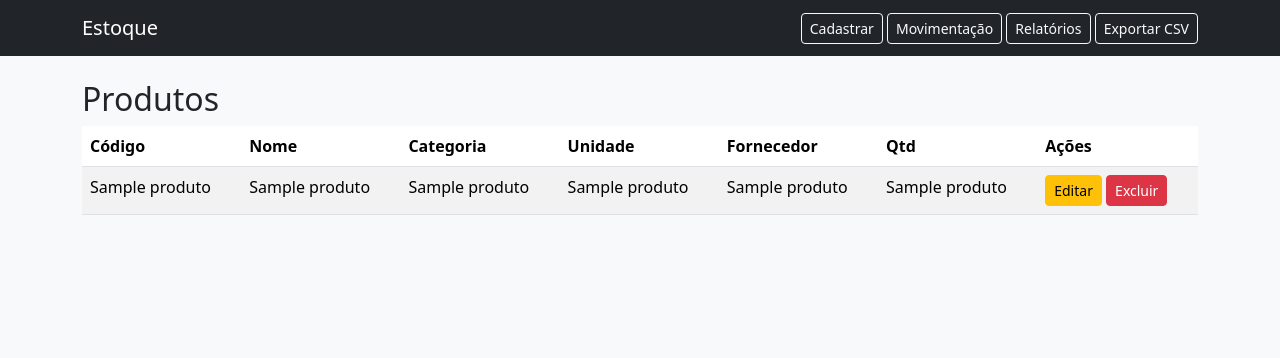
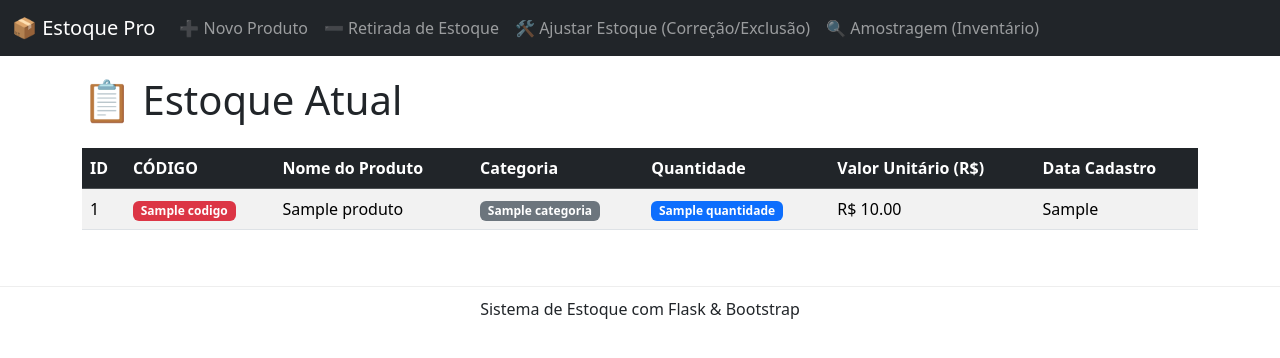
Before and after one commit to srphilip/estqoue-app, a Flask app: template templates/index.html in a window 1280 px wide. Shown: the top 358 px of the page. Run offline with Flask 3, Linux system fonts and the light colour scheme; the template is opened without the code that fills it: most values are stand-ins (such as "Sample title", 1, 10 or a date in 2020); some libraries are stand-ins or nearby versions.

Commit message:
ver gemini

```diff
--- a/app.py
+++ b/app.py
@@ -1,163 +1,315 @@
-from flask import Flask, render_template, request, redirect, url_for, jsonify, send_file
-import sqlite3
+# app.py (Código final para Render.com com PostgreSQL)
+
+from flask import Flask, render_template, request, redirect, url_for
 import pandas as pd
-import io
 from datetime import datetime
+import os
+import random
+import psycopg2
+from psycopg2 import extras
 
-app = Flask(__name__)
-DB_NAME = "inventory.db"
+# --- VARIÁVEIS DE CONEXÃO POSTGRES ---
+# O Render fornece a URL completa via variável de ambiente 'DATABASE_URL'
+DATABASE_URL = os.environ.get("DATABASE_URL")
 
-# ------------------ BANCO ------------------
-def init_db():
-    conn = sqlite3.connect(DB_NAME)
-    c = conn.cursor()
-    c.execute('''CREATE TABLE IF NOT EXISTS produtos (
-                    id INTEGER PRIMARY KEY AUTOINCREMENT,
-                    codigo TEXT UNIQUE,
-                    nome TEXT,
-                    categoria TEXT,
-                    unidade TEXT,
-                    fornecedor TEXT,
-                    quantidade INTEGER
-                )''')
-    c.execute('''CREATE TABLE IF NOT EXISTS movimentacoes (
-                    id INTEGER PRIMARY KEY AUTOINCREMENT,
-                    produto_id INTEGER,
-                    tipo TEXT,
-                    quantidade INTEGER,
-                    data TEXT,
-                    FOREIGN KEY(produto_id) REFERENCES produtos(id)
-                )''')
-    conn.commit()
-    conn.close()
+if DATABASE_URL and DATABASE_URL.startswith("postgres://"):
+    # Corrigir o formato da URL para a biblioteca psycopg2
+    DATABASE_URL = "postgresql://" + DATABASE_URL[len("postgres://"):]
 
-def gerar_codigo():
-    conn = sqlite3.connect(DB_NAME)
-    c = conn.cursor()
-    c.execute("SELECT COUNT(*) FROM produtos")
-    count = c.fetchone()[0] + 1
-    conn.close()
-    return f"P{count:03d}"
+# Variáveis locais de fallback (apenas para testar no seu PC antes do deploy)
+DB_HOST = os.environ.get("DB_HOST", "localhost")
+DB_NAME = os.environ.get("DB_NAME", "estoque_db")
+DB_USER = os.environ.get("DB_USER", "postgres")
+DB_PASS = os.environ.get("DB_PASS", "sua_senha_secreta_local")
+DB_PORT = os.environ.get("DB_PORT", "5432")
 
-# ------------------ ROTAS ------------------
+app = Flask(__name__, template_folder='.')
+
+
+# --- Funções de Banco de Dados ---
+
+def get_db_connection():
+    """Conecta ao banco de dados PostgreSQL."""
+    try:
+        if DATABASE_URL:
+            conn = psycopg2.connect(DATABASE_URL)
+        else:
+            # Conexão local para testes
+            conn = psycopg2.connect(host=DB_HOST, database=DB_NAME, user=DB_USER, password=DB_PASS, port=DB_PORT)
+        return conn
+    except Exception as e:
+        print(f"ERRO DE CONEXÃO AO POSTGRES: {e}")
+        raise ConnectionError("Falha na conexão com o banco de dados PostgreSQL.")
+
+def executar_query(query, params=None, fetch_mode='none'):
+    """Função centralizada para executar comandos e queries no PG."""
+    conn = None
+    resultado = None
+    try:
+        conn = get_db_connection()
+        # Usamos DictCursor para que os resultados venham como dicionários (fácil para Flask e Pandas)
+        cur = conn.cursor(cursor_factory=extras.DictCursor)
+        cur.execute(query, params)
+
+        if fetch_mode == 'one':
+            resultado = cur.fetchone()
+        elif fetch_mode == 'all':
+            # Converte os resultados do cursor para lista de dicionários padrão
+            resultado = [dict(row) for row in cur.fetchall()]
+
+        conn.commit()
+        cur.close()
+        return resultado
+
+    except Exception as e:
+        if conn:
+            conn.rollback()
+        print(f"Erro na execução da Query: {e}")
+        return [] if fetch_mode == 'all' else None
+    finally:
+        if conn:
+            conn.close()
+
+def gerar_proximo_codigo():
+    """Busca o ID máximo para gerar o próximo código (P001, P002...)."""
+    query = 'SELECT MAX(id) FROM produtos'
+    resultado = executar_query(query, fetch_mode='one')
+
+    last_id = resultado[0] if resultado and resultado[0] is not None else 0
+
+    next_id = last_id + 1
+    return f'P{next_id:03d}'
+
+def create_table():
+    """Cria as tabelas de produtos e movimentações no PostgreSQL."""
+    # Tabela PRODUTOS (com SERIAL PRIMARY KEY e VARCHAR)
+    query_produtos = '''
+        CREATE TABLE IF NOT EXISTS produtos (
+            id SERIAL PRIMARY KEY,
+            codigo VARCHAR(10) UNIQUE NOT NULL,
+            nome VARCHAR(255) NOT NULL,
+            categoria VARCHAR(100),
+            quantidade INTEGER NOT NULL,
+            valor_unitario NUMERIC(10, 2),
+            data_cadastro VARCHAR(50)
+        );
+    '''
+    executar_query(query_produtos)
+
+    # Tabela MOVIMENTACOES (para auditoria)
+    query_movimentacoes = '''
+        CREATE TABLE IF NOT EXISTS movimentacoes (
+            id SERIAL PRIMARY KEY,
+            produto_id INTEGER REFERENCES produtos(id),
+            tipo VARCHAR(50) NOT NULL, -- ENTRADA, SAIDA, AJUSTE_ENTRADA, AJUSTE_SAIDA
+            quantidade INTEGER NOT NULL,
+            data_movimentacao VARCHAR(50)
+        );
+    '''
+    executar_query(query_movimentacoes)
+
+# Tenta criar a tabela na inicialização (Render.com)
+try:
+    create_table()
+except ConnectionError:
+    print("Aguardando credenciais de conexão do PostgreSQL...")
+
+
+# --- Rotas da Aplicação ---
+
 @app.route('/')
 def index():
-    conn = sqlite3.connect(DB_NAME)
-    c = conn.cursor()
-    c.execute("SELECT * FROM produtos")
-    produtos = c.fetchall()
-    conn.close()
+    query = 'SELECT * FROM produtos ORDER BY id DESC'
+    produtos = executar_query(query, fetch_mode='all')
     return render_template('index.html', produtos=produtos)
 
-@app.route('/add', methods=['GET', 'POST'])
-def add_product():
+@app.route('/adicionar', methods=('GET', 'POST'))
+def adicionar_produto():
     if request.method == 'POST':
         nome = request.form['nome']
         categoria = request.form['categoria']
-        unidade = request.form['unidade']
-        fornecedor = request.form['fornecedor']
-        quantidade = int(request.form['quantidade'])
-        codigo = gerar_codigo()
 
-        conn = sqlite3.connect(DB_NAME)
-        c = conn.cursor()
-        c.execute("INSERT INTO produtos (codigo, nome, categoria, unidade, fornecedor, quantidade) VALUES (?, ?, ?, ?, ?, ?)",
-                  (codigo, nome, categoria, unidade, fornecedor, quantidade))
-        conn.commit()
-        conn.close()
+        try:
+            quantidade = int(request.form['quantidade'])
+            valor = float(request.form['valor'].replace(',', '.'))
+        except ValueError:
+            return render_template('adicionar.html', mensagem=("danger", "Erro: Quantidade e Valor devem ser números válidos.")), 400
+
+        codigo = gerar_proximo_codigo()
+        data_cadastro = datetime.now().strftime('%Y-%m-%d %H:%M:%S')
+
+        # Conexão manual para garantir o ID retornado e registrar as duas ações em sequência
+        conn = None
+        try:
+            conn = get_db_connection()
+            cur = conn.cursor()
+
+            # 1. Inserir produto e obter o ID (PostgreSQL RETURNING ID)
+            query_insert_produto = "INSERT INTO produtos (codigo, nome, categoria, quantidade, valor_unitario, data_cadastro) VALUES (%s, %s, %s, %s, %s, %s) RETURNING id"
+            params_insert_produto = (codigo, nome, categoria, quantidade, valor, data_cadastro)
+            cur.execute(query_insert_produto, params_insert_produto)
+            produto_id = cur.fetchone()[0]
+
+            # 2. Registrar MOVIMENTACAO de ENTRADA (Cadastro Inicial)
+            query_insert_mov = "INSERT INTO movimentacoes (produto_id, tipo, quantidade, data_movimentacao) VALUES (%s, %s, %s, %s)"
+            params_insert_mov = (produto_id, 'ENTRADA', quantidade, data_cadastro)
+            cur.execute(query_insert_mov, params_insert_mov)
+
+            conn.commit()
+
+        except Exception as e:
+            if conn: conn.rollback()
+            print(f"Erro no cadastro e movimento: {e}")
+            return render_template('adicionar.html', mensagem=("danger", "Erro: Falha ao cadastrar o produto e a movimentação.")), 500
+        finally:
+            if conn: conn.close()
+
         return redirect(url_for('index'))
 
-    return render_template('add_product.html')
+    return render_template('adicionar.html')
 
-@app.route('/edit/<int:id>', methods=['GET', 'POST'])
-def edit_product(id):
-    conn = sqlite3.connect(DB_NAME)
-    c = conn.cursor()
+@app.route('/retirada', methods=('GET', 'POST'))
+def retirada():
+    mensagem = None
     if request.method == 'POST':
-        nome = request.form['nome']
-        categoria = request.form['categoria']
-        unidade = request.form['unidade']
-        fornecedor = request.form['fornecedor']
-        quantidade = int(request.form['quantidade'])
-        c.execute("UPDATE produtos SET nome=?, categoria=?, unidade=?, fornecedor=?, quantidade=? WHERE id=?",
-                  (nome, categoria, unidade, fornecedor, quantidade, id))
-        conn.commit()
-        conn.close()
-        return redirect(url_for('index'))
+        codigo = request.form['codigo'].strip().upper()
+        try:
+            quantidade_retirada = int(request.form['quantidade'])
+        except ValueError:
+            mensagem = ("danger", "Erro: A quantidade deve ser um número inteiro.")
+            return render_template('retirada.html', mensagem=mensagem)
 
-    c.execute("SELECT * FROM produtos WHERE id=?", (id,))
-    produto = c.fetchone()
-    conn.close()
-    return render_template('edit_product.html', produto=produto)
+        query_select = 'SELECT id, quantidade, nome FROM produtos WHERE codigo = %s'
+        produto = executar_query(query_select, (codigo,), fetch_mode='one')
 
-@app.route('/delete/<int:id>')
-def delete_product(id):
-    conn = sqlite3.connect(DB_NAME)
-    c = conn.cursor()
-    c.execute("DELETE FROM produtos WHERE id=?", (id,))
-    conn.commit()
-    conn.close()
-    return redirect(url_for('index'))
+        if produto is None:
+            mensagem = ("danger", f"Erro: Produto com código '{codigo}' não encontrado no estoque.")
+        elif quantidade_retirada <= 0:
+            mensagem = ("warning", "A quantidade de retirada deve ser positiva.")
+        elif quantidade_retirada > produto['quantidade']:
+            mensagem = ("danger", f"Erro: Estoque insuficiente! Existem apenas {produto['quantidade']} unidades do produto {produto['nome']} (Código: {codigo}).")
+        else:
+            nova_quantidade = produto['quantidade'] - quantidade_retirada
+            data_movimentacao = datetime.now().strftime('%Y-%m-%d %H:%M:%S')
 
-@app.route('/movimentacao', methods=['GET', 'POST'])
-def movimentacao():
-    conn = sqlite3.connect(DB_NAME)
-    c = conn.cursor()
+            # 1. Update PRODUTOS quantity
+            query_update_produto = 'UPDATE produtos SET quantidade = %s WHERE codigo = %s'
+            params_update = (nova_quantidade, codigo)
+            executar_query(query_update_produto, params_update)
 
+            # 2. Insert record into MOVIMENTACOES table
+            query_insert_mov = "INSERT INTO movimentacoes (produto_id, tipo, quantidade, data_movimentacao) VALUES (%s, %s, %s, %s)"
+            params_insert = (produto['id'], 'SAIDA', quantidade_retirada, data_movimentacao)
+            executar_query(query_insert_mov, params_insert)
+
+            mensagem = ("success", f"Sucesso! Retirada de {quantidade_retirada} unidades de {produto['nome']} (Código: {codigo}) registrada. Novo estoque: {nova_quantidade}.")
+
+    return render_template('retirada.html', mensagem=mensagem)
+
+@app.route('/atualizar_estoque', methods=('GET', 'POST'))
+def atualizar_estoque():
+    mensagem = None
     if request.method == 'POST':
-        produto_id = int(request.form['produto'])
-        tipo = request.form['tipo']
-        quantidade = int(request.form['quantidade'])
-        data = datetime.now().strftime("%Y-%m-%d %H:%M:%S")
+        codigo = request.form.get('codigo', '').strip().upper()
+        data_movimentacao = datetime.now().strftime('%Y-%m-%d %H:%M:%S')
 
-        # Atualiza estoque
-        if tipo == 'saida':
-            c.execute("UPDATE produtos SET quantidade = quantidade - ? WHERE id=?", (quantidade, produto_id))
+        # --- Lógica de EXCLUSÃO ---
+        if 'btn_excluir' in request.form:
+            if not codigo:
+                mensagem = ("danger", "Erro: O código do produto é obrigatório para a exclusão.")
+            else:
+                query_select = 'SELECT id, nome FROM produtos WHERE codigo = %s'
+                produto = executar_query(query_select, (codigo,), fetch_mode='one')
+
+                if produto is None:
+                    mensagem = ("danger", f"Erro: Produto com código '{codigo}' não encontrado para exclusão.")
+                else:
+                    # 1. Remover MOVIMENTACOES (Regras de FOREIGN KEY)
+                    query_delete_mov = 'DELETE FROM movimentacoes WHERE produto_id = %s'
+                    executar_query(query_delete_mov, (produto['id'],))
+
+                    # 2. Remover PRODUTO
+                    query_delete_prod = 'DELETE FROM produtos WHERE codigo = %s'
+                    executar_query(query_delete_prod, (codigo,))
+
+                    mensagem = ("success", f"Sucesso! O produto '{produto['nome']}' (Código: {codigo}) foi EXCLUÍDO permanentemente do estoque e seu histórico removido.")
+
+            return render_template('atualizar.html', mensagem=mensagem)
+
+        # --- Lógica de AJUSTE/ATUALIZAÇÃO DE QUANTIDADE ---
+        try:
+            nova_quantidade = int(request.form.get('nova_quantidade', -1))
+        except ValueError:
+            mensagem = ("danger", "Erro: A nova quantidade deve ser um número inteiro.")
+            return render_template('atualizar.html', mensagem=mensagem)
+
+        query_select = 'SELECT id, quantidade, nome FROM produtos WHERE codigo = %s'
+        produto = executar_query(query_select, (codigo,), fetch_mode='one')
+
+        if produto is None:
+            mensagem = ("danger", f"Erro: Produto com código '{codigo}' não encontrado.")
+        elif nova_quantidade < 0:
+            mensagem = ("danger", "Erro: A quantidade de estoque não pode ser negativa.")
         else:
-            c.execute("UPDATE produtos SET quantidade = quantidade + ? WHERE id=?", (quantidade, produto_id))
+            diferenca = nova_quantidade - produto['quantidade']
 
-        # Registra movimentação
-        c.execute("INSERT INTO movimentacoes (produto_id, tipo, quantidade, data) VALUES (?, ?, ?, ?)",
-                  (produto_id, tipo, quantidade, data))
-        conn.commit()
-        conn.close()
-        return redirect(url_for('movimentacao'))
+            if diferenca != 0:
+                # 1. Update PRODUTOS quantity
+                query_update_produto = 'UPDATE produtos SET quantidade = %s WHERE codigo = %s'
+                params_update = (nova_quantidade, codigo)
+                executar_query(query_update_produto, params_update)
 
-    c.execute("SELECT id, nome FROM produtos")
-    produtos = c.fetchall()
-    conn.close()
-    return render_template('movimentacao.html', produtos=produtos)
+                # 2. Insert record into MOVIMENTACOES table
+                tipo_mov = 'AJUSTE_ENTRADA' if diferenca > 0 else 'AJUSTE_SAIDA'
+                quantidade_mov = abs(diferenca)
 
-@app.route('/relatorios')
-def relatorios():
-    conn = sqlite3.connect(DB_NAME)
-    c = conn.cursor()
-    c.execute('''SELECT m.id, p.nome, m.tipo, m.quantidade, m.data
-                 FROM movimentacoes m
-                 JOIN produtos p ON p.id = m.produto_id
-                 ORDER BY m.data DESC''')
-    dados = c.fetchall()
-    conn.close()
-    return render_template('relatorios.html', dados=dados)
+                query_insert_mov = "INSERT INTO movimentacoes (produto_id, tipo, quantidade, data_movimentacao) VALUES (%s, %s, %s, %s)"
+                params_insert = (produto['id'], tipo_mov, quantidade_mov, data_movimentacao)
+                executar_query(query_insert_mov, params_insert)
 
-@app.route('/exportar')
-def exportar():
-    conn = sqlite3.connect(DB_NAME)
-    df = pd.read_sql_query("SELECT * FROM produtos", conn)
-    conn.close()
-    output = io.BytesIO()
-    df.to_csv(output, index=False)
-    output.seek(0)
-    return send_file(output, mimetype='text/csv', download_name='estoque.csv', as_attachment=True)
+                if diferenca > 0:
+                    tipo = "success"
+                    msg = f"Sucesso! Estoque de {produto['nome']} ajustado (ENTRADA de {abs(diferenca)} unidades). Novo estoque: {nova_quantidade}."
+                else:
+                    tipo = "warning"
+                    msg = f"Sucesso! Estoque de {produto['nome']} ajustado (SAÍDA/PERDA de {abs(diferenca)} unidades). Novo estoque: {nova_quantidade}."
+            else:
+                tipo = "info"
+                msg = f"Nenhuma alteração feita em {produto['nome']}."
 
-# ------------------ API ------------------
-@app.route('/api/produtos')
-def api_produtos():
-    conn = sqlite3.connect(DB_NAME)
-    df = pd.read_sql_query("SELECT * FROM produtos", conn)
-    conn.close()
-    return jsonify(df.to_dict(orient='records'))
+            mensagem = (tipo, msg)
+
+    return render_template('atualizar.html', mensagem=mensagem)
+
+@app.route('/amostragem')
+def amostragem():
+    query = 'SELECT * FROM produtos'
+    produtos_pg = executar_query(query, fetch_mode='all')
+
+    if not produtos_pg:
+        return render_template('amostra.html', amostra_produtos=None, mensagem="Estoque vazio. Adicione produtos para realizar a amostragem.")
+
+    # Converte a lista de dicionários para um DataFrame Pandas
+    df = pd.DataFrame(produtos_pg)
+
+    # Lógica de Amostragem Estratificada (10% por Categoria)
+    try:
+        def sample_group(group):
+            n_sample = max(1, int(len(group) * 0.10))
+            return group.sample(n=n_sample, random_state=42)
+
+        amostra_df = df.groupby('categoria', group_keys=False).apply(sample_group).reset_index(drop=True)
+        mensagem = f"Amostra Estratificada Gerada ({len(amostra_df)} itens) - 10% de cada categoria."
+
+    except ValueError:
+        amostra_df = df.sample(frac=0.1, random_state=42)
+        mensagem = f"Amostra Simples Gerada ({len(amostra_df)} itens) - 10% do total."
+
+    amostra_produtos = amostra_df.to_dict('records')
+
+    return render_template('amostra.html', amostra_produtos=amostra_produtos, mensagem=mensagem)
+
 
 if __name__ == '__main__':
-    init_db()
-    app.run(host='0.0.0.0', port=5000)
+    print("Servidor Flask LOCAL rodando na porta 5000...")
+    app.run(debug=True, host='0.0.0.0', port=5000)
--- a/templates/base.html
+++ b/templates/base.html
@@ -2,24 +2,43 @@
 <html lang="pt-br">
 <head>
     <meta charset="UTF-8">
-    <title>Gestão de Estoque</title>
+    <meta name="viewport" content="width=device-width, initial-scale=1.0">
+    <title>{% block title %}Controle de Estoque{% endblock %}</title>
     <link href="https://cdn.jsdelivr.net/npm/bootstrap@5.3.3/dist/css/bootstrap.min.css" rel="stylesheet">
+    <link rel="stylesheet" href="https://cdn.jsdelivr.net/npm/bootstrap-icons@1.11.3/font/bootstrap-icons.min.css">
+    <style>
+        .container { margin-top: 20px; }
+        .footer { padding: 10px; text-align: center; margin-top: 40px; border-top: 1px solid #eee; }
+    </style>
 </head>
-<body class="bg-light">
-<nav class="navbar navbar-expand-lg navbar-dark bg-dark mb-4">
+<body>
+    <nav class="navbar navbar-expand-lg navbar-dark bg-dark">
+        <div class="container-fluid">
+            <a class="navbar-brand" href="{{ url_for('index') }}">📦 Estoque Pro</a>
+            <div class="collapse navbar-collapse">
+                <ul class="navbar-nav me-auto mb-2 mb-lg-0">
+                    <li class="nav-item">
+                        <a class="nav-link" href="{{ url_for('adicionar_produto') }}">➕ Novo Produto</a>
+                    </li>
+                    <li class="nav-item">
+                        <a class="nav-link" href="{{ url_for('retirada') }}">➖ Retirada de Estoque</a>
+                    </li>
+                    <li class="nav-item">
+                        <a class="nav-link" href="{{ url_for('atualizar_estoque') }}">🛠️ Ajustar Estoque (Correção/Exclusão)</a>
+                    </li>
+                    <li class="nav-item">
+                        <a class="nav-link" href="{{ url_for('amostragem') }}">🔍 Amostragem (Inventário)</a>
+                    </li>
+                </ul>
+            </div>
+        </div>
+    </nav>
     <div class="container">
-        <a class="navbar-brand" href="/">Estoque</a>
-        <div>
-            <a href="/add" class="btn btn-outline-light btn-sm">Cadastrar</a>
-            <a href="/movimentacao" class="btn btn-outline-light btn-sm">Movimentação</a>
-            <a href="/relatorios" class="btn btn-outline-light btn-sm">Relatórios</a>
-            <a href="/exportar" class="btn btn-outline-light btn-sm">Exportar CSV</a>
-        </div>
+        {% block content %}{% endblock %}
     </div>
-</nav>
-
-<div class="container">
-    {% block content %}{% endblock %}
-</div>
+    <div class="footer">
+        <p>Sistema de Estoque com Flask & Bootstrap</p>
+    </div>
+    <script src="https://cdn.jsdelivr.net/npm/bootstrap@5.3.3/dist/js/bootstrap.bundle.min.js"></script>
 </body>
 </html>
--- a/templates/index.html
+++ b/templates/index.html
@@ -1,18 +1,40 @@
 {% extends 'base.html' %}
+{% block title %}Estoque Atual{% endblock %}
 {% block content %}
-<h2>Produtos</h2>
-<table class="table table-striped">
-    <thead><tr><th>Código</th><th>Nome</th><th>Categoria</th><th>Unidade</th><th>Fornecedor</th><th>Qtd</th><th>Ações</th></tr></thead>
+    <h1 class="mb-4">📋 Estoque Atual</h1>
+
+    {% if produtos %}
+        <div class="table-responsive">
+            <table class="table table-striped table-hover">
+                <thead class="table-dark">
+                    <tr>
+                        <th>ID</th>
+                        <th>CÓDIGO</th>
+                        <th>Nome do Produto</th>
+                        <th>Categoria</th>
+                        <th>Quantidade</th>
+                        <th>Valor Unitário (R$)</th>
+                        <th>Data Cadastro</th>
+                    </tr>
+                </thead>
                 <tbody>
-    {% for p in produtos %}
+                    {% for produto in produtos %}
                     <tr>
-        <td>{{p[1]}}</td><td>{{p[2]}}</td><td>{{p[3]}}</td><td>{{p[4]}}</td><td>{{p[5]}}</td><td>{{p[6]}}</td>
-        <td>
-            <a href="/edit/{{p[0]}}" class="btn btn-sm btn-warning">Editar</a>
-            <a href="/delete/{{p[0]}}" class="btn btn-sm btn-danger">Excluir</a>
-        </td>
+                        <td>{{ produto['id'] }}</td>
+                        <td><span class="badge bg-danger">{{ produto['codigo'] }}</span></td>
+                        <td>{{ produto['nome'] }}</td>
+                        <td><span class="badge bg-secondary">{{ produto['categoria'] }}</span></td>
+                        <td><span class="badge bg-primary">{{ produto['quantidade'] }}</span></td>
+                        <td>R$ {{ "%.2f"|format(produto['valor_unitario']) }}</td>
+                        <td>{{ produto['data_cadastro'] }}</td>
                     </tr>
                     {% endfor %}
                 </tbody>
             </table>
+        </div>
+    {% else %}
+        <div class="alert alert-info" role="alert">
+            O estoque está vazio. Use o botão acima para adicionar um novo produto.
+        </div>
+    {% endif %}
 {% endblock %}
```
Also changed, not shown: templates/add_product.html (deleted, +0 -12 lines), templates/adicionar.html (added, +38 -0 lines), templates/amostra.html (added, +41 -0 lines), templates/atualizar.html (added, +46 -0 lines), templates/edit_product.html (deleted, +0 -12 lines), templates/movimentacao.html (deleted, +0 -18 lines), templates/relatorios.html (deleted, +0 -14 lines), templates/retirada.html (added, +32 -0 lines), 1 other file. Lines whose indentation alone changed are shown as unchanged.
